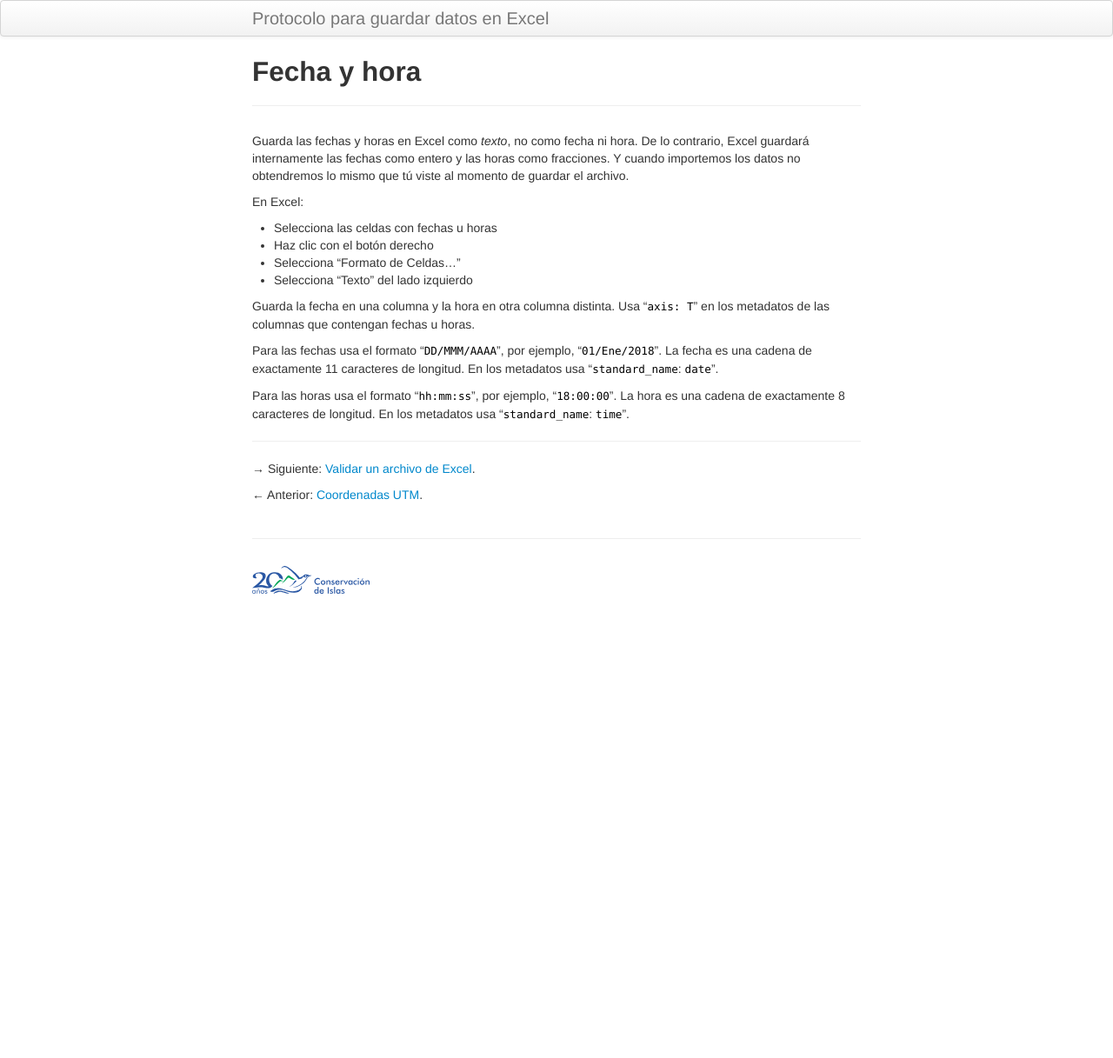
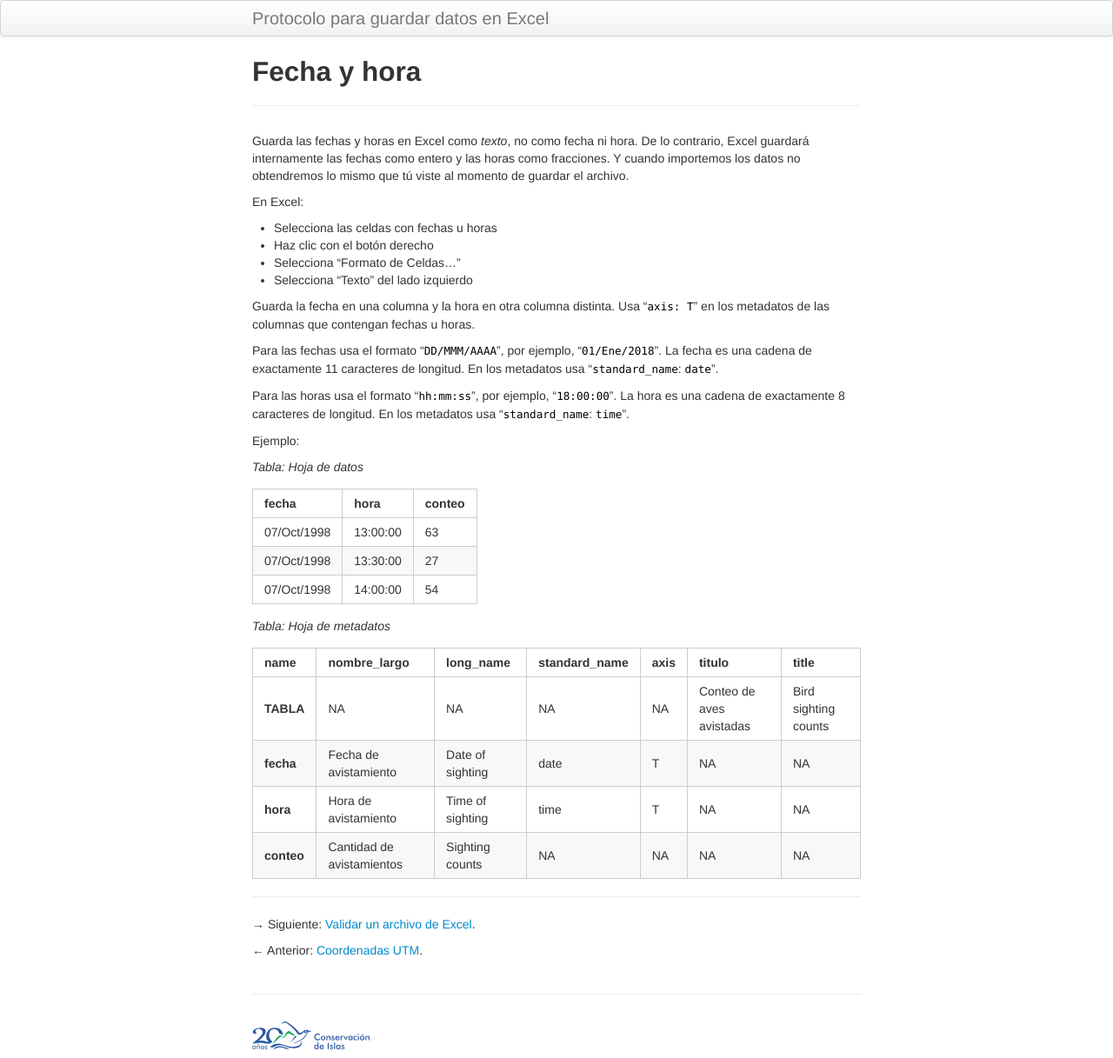
Before and after one commit to MaritzaB/datos_en_excel, a Jekyll site: the page built from pages/tiempo.md, in a window 1280 px wide. Shown: the whole page at 87% size. Built offline with Jekyll 4.4.1, drawn with Linux system fonts in a browser that asks for light colours; before the commit the page ends 900 px from its top, so only the background shows below that.

Commit message:
Agrega tabla de ejemplo

```diff
--- a/pages/tiempo.md
+++ b/pages/tiempo.md
@@ -19,6 +19,27 @@ Para las fechas usa el formato "`DD/MMM/AAAA`", por ejemplo, "`01/Ene/2018`". La
 
 Para las horas usa el formato "`hh:mm:ss`", por ejemplo, "`18:00:00`". La hora es una cadena de exactamente 8 caracteres de longitud. En los metadatos usa "`standard_name`: `time`".
 
+Ejemplo:
+
+_Tabla: Hoja de datos_
+
+**fecha**   | **hora** | **conteo**
+------------|----------|-----------
+07/Oct/1998 | 13:00:00 | 63
+07/Oct/1998 | 13:30:00 | 27
+07/Oct/1998 | 14:00:00 | 54
+
+
+_Tabla: Hoja de metadatos_
+
+**name**   | **nombre_largo**          | **long_name**     | **standard_name** | **axis** | **titulo**               | **title**
+-----------|---------------------------|-------------------|-------------------|----------|--------------------------|---------------------
+**TABLA**  | NA                        | NA                | NA                | NA       | Conteo de aves avistadas | Bird sighting counts
+**fecha**  | Fecha de avistamiento     | Date of sighting  | date              | T        | NA                       | NA
+**hora**   | Hora de avistamiento      | Time of sighting  | time              | T        | NA                       | NA
+**conteo** | Cantidad de avistamientos | Sighting counts   | NA                | NA       | NA                       | NA
+
+
 ---
 
 &rarr; Siguiente: [Validar un archivo de Excel](validacion.html).
```
Also changed, not shown: pages/axis.md (line endings or trailing spaces).
